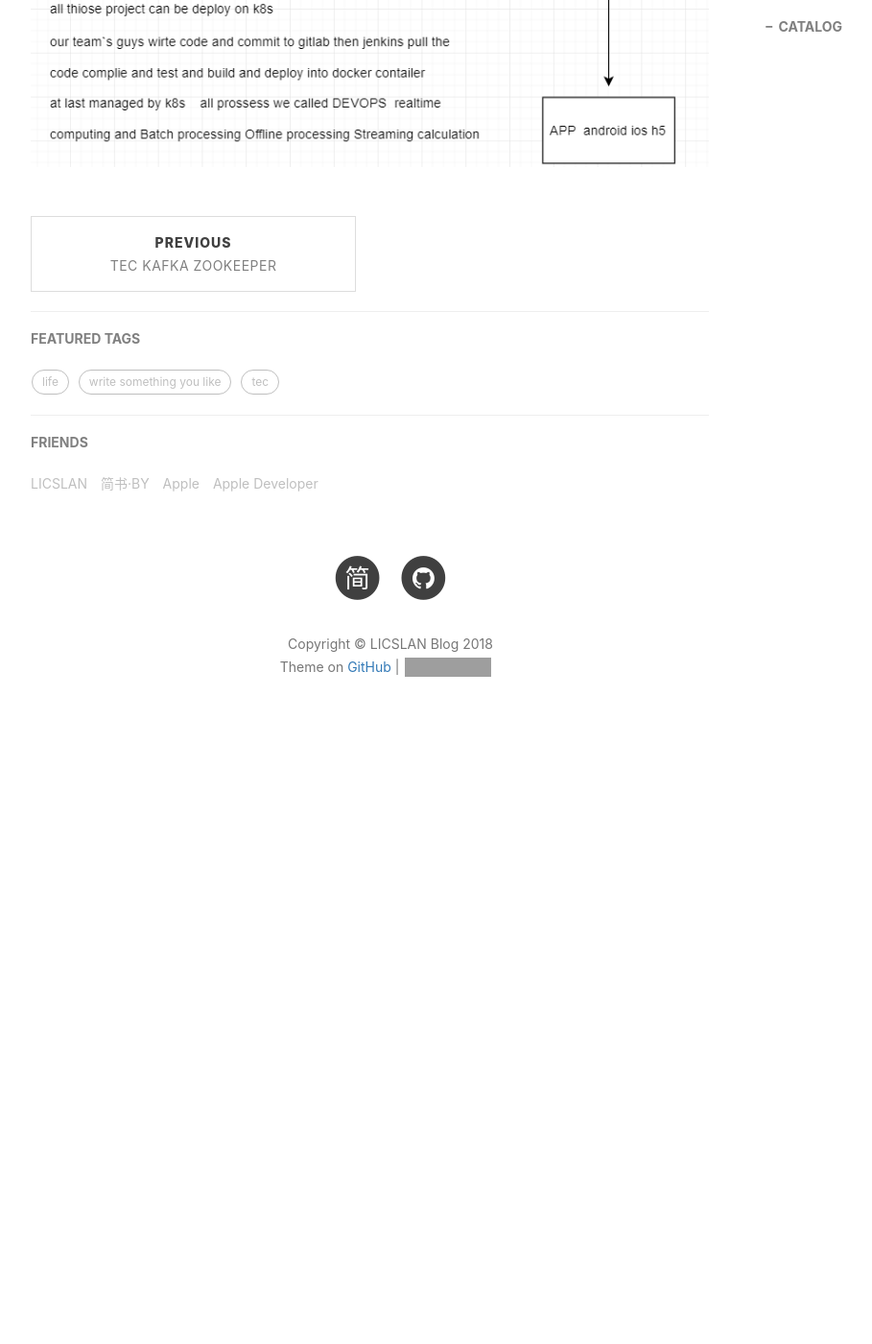
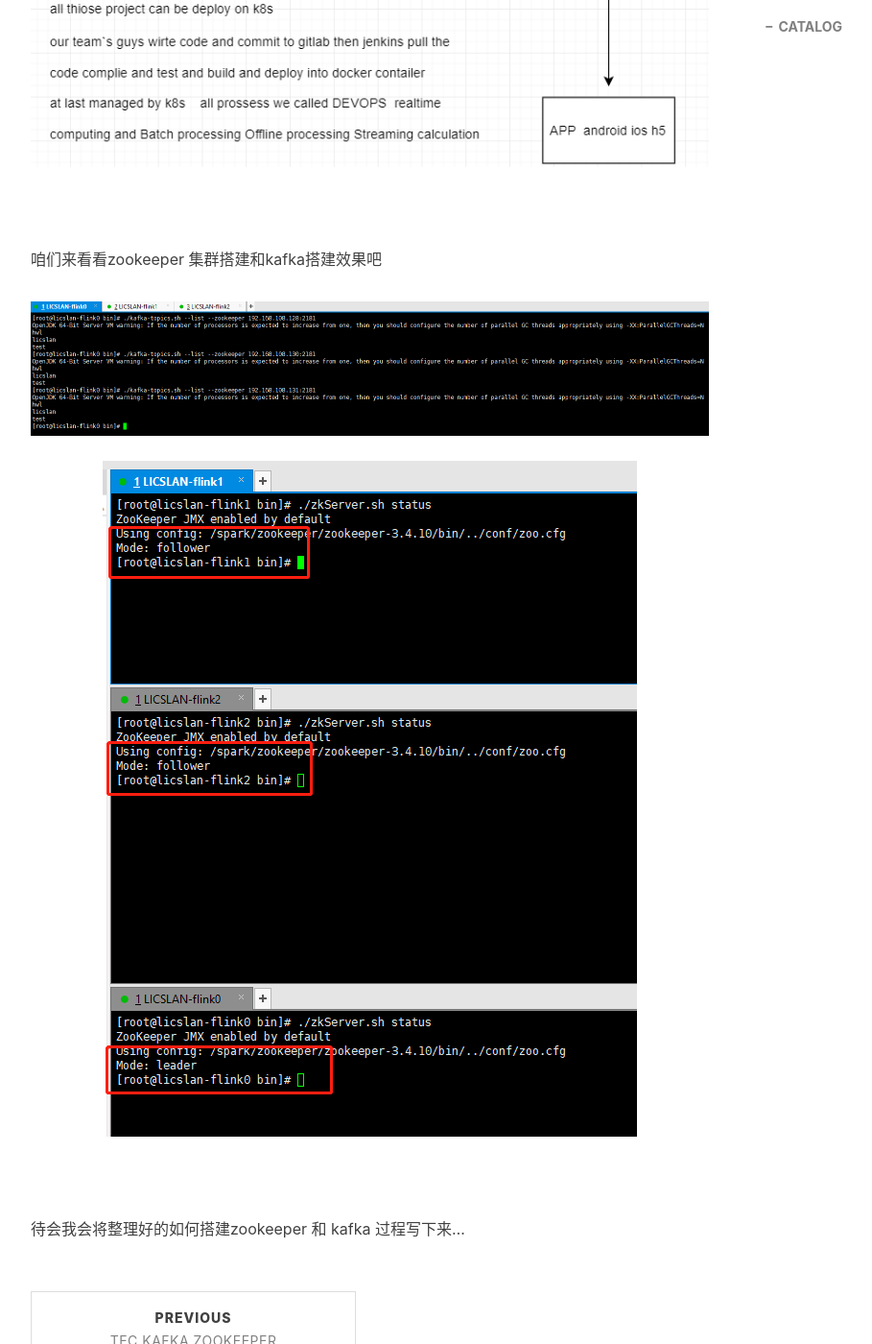
Before and after one commit to licslan/licslan.github.io, a Jekyll site: the page built from _posts/2018-12-30-Simply build a kafka_zookeeper_storm cluster.md, in a window 1280 px wide and 1400 px high, scrolled down 1356 px. Shown: the whole window at 96% size, without its empty margins (233-1142 px from the left). Built offline with Jekyll 4.4.1, drawn with Linux system fonts in a browser that asks for light colours; nearby versions of some CDN libraries; comment, search, counter and statistics services are not loaded; before the commit the page ends 2155 px from its top, so only the background shows below that; grey boxes are pictures that could not be loaded.

Commit message:
Update 2018-12-30-Simply build a kafka_zookeeper_storm cluster.md

```diff
--- a/_posts/2018-12-30-Simply build a kafka_zookeeper_storm cluster.md
+++ b/_posts/2018-12-30-Simply build a kafka_zookeeper_storm cluster.md
@@ -12,4 +12,11 @@ tags:
 ---
 
 今天元旦假期第一天  在家没有事情  就大致画了下图 关于jstorm  kafka  zk 集群的图
-![](https://raw.githubusercontent.com/licslan/licslan.github.io/master/img/jstorm.png)
+![](https://raw.githubusercontent.com/licslan/licslan.github.io/master/img/jstorm.png)<br>
+
+咱们来看看zookeeper 集群搭建和kafka搭建效果吧
+
+![](https://raw.githubusercontent.com/licslan/licslan.github.io/master/img/zk_kafka_cluster.png)
+![](https://raw.githubusercontent.com/licslan/licslan.github.io/master/img/zk_cluster.jpg)<br>
+
+待会我会将整理好的如何搭建zookeeper 和 kafka 过程写下来...
```
